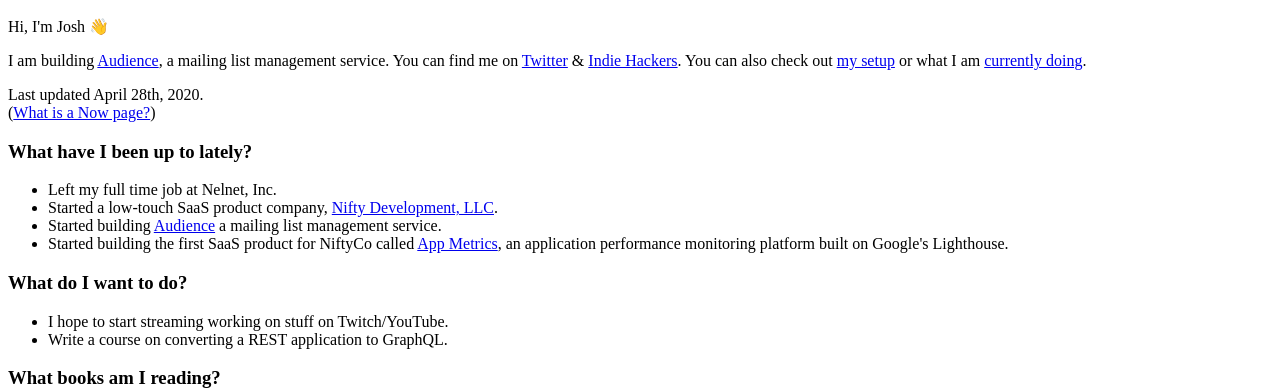
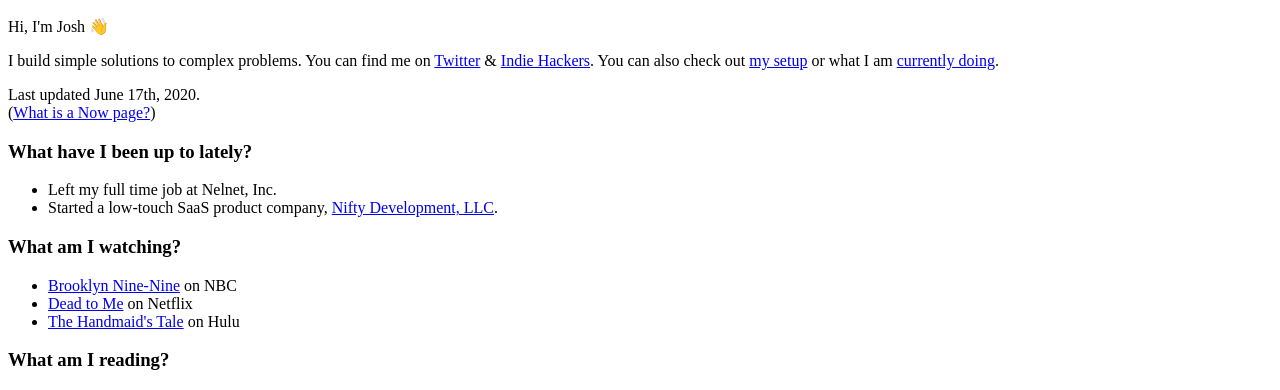
Before and after one commit to joshmanders/.com, a Gatsby site: page /now in a window 1280 px wide. Shown: the part 383-773 px from the top of the page. Built offline with nearby package versions, Linux system fonts and the light colour scheme; Gatsby itself is replaced by a stand-in of ours; some packages are replaced by stand-ins of ours.

Commit message:
fixes and updates

```diff
--- a/gatsby-node.js
+++ b/gatsby-node.js
@@ -9,7 +9,7 @@
     resolve(
       graphql(`
         query GetBlogPosts {
-          posts: allMarkdownRemark(sort: { fields: [fields___slug], order: DESC }) {
+          posts: allMarkdownRemark(sort: { fields: [frontmatter___date], order: DESC }) {
             edges {
               node {
                 fields {
--- a/src/components/Bio.tsx
+++ b/src/components/Bio.tsx
@@ -38,15 +38,7 @@
     <div className="flex-1 leading-relaxed md:text-lg">
       <p className="text-2xl">Hi, I&apos;m Josh 👋</p>
       <p>
-        I am building{' '}
-        <a
-          href="https://startaudience.com"
-          title="Connect with your Audience"
-          className="border-b-2 border-audience hover:text-audience"
-        >
-          Audience
-        </a>
-        , a mailing list management service. You can find me on{' '}
+        I build simple solutions to complex problems. You can find me on{' '}
         <a
           href="https://twitter.com/joshmanders"
           title="Me on Twitter"
--- a/src/components/Shell.tsx
+++ b/src/components/Page.tsx
@@ -3,19 +3,18 @@
 import 'tailwindcss/tailwind.css';
 import 'typeface-noto-serif';
 
-interface MetaProps {
-  title: string;
-  description: string;
-  slug: string;
-}
-interface ShellProps {
-  meta?: MetaProps;
+type PageProps = {
+  title?: string;
+  description?: string;
+  slug?: string;
   children: JSX.Element | JSX.Element[];
-}
+};
 
-export const Shell: FunctionComponent<ShellProps> = ({
+export const Page: FunctionComponent<PageProps> = ({
+  title,
+  description = 'From the mind of Josh Manders',
+  slug = '/',
   children,
-  meta: { title = 'Thoughts, Stories & Ideas', description = 'From the mind of Josh Manders', slug = '/' } = {},
 }) => {
   return (
     <Fragment>
@@ -29,6 +28,7 @@
           prefix="og: http://ogp.me/ns# fb: http://ogp.me/ns/fb# article: http://ogp.me/ns/article#"
           lang="en"
         />
+        <title>{title}</title>
         <meta name="description" content={description} />
         <link rel="icon" href="https://github.com/joshmanders.png" />
         <meta itemProp="name" content={title} />
--- a/src/components/index.ts
+++ b/src/components/index.ts
@@ -1,3 +1,3 @@
 export * from './Post';
-export * from './Shell';
+export * from './Page';
 export * from './Bio';
--- a/src/pages/now.tsx
+++ b/src/pages/now.tsx
@@ -1,19 +1,13 @@
 import React, { FunctionComponent, Fragment } from 'react';
-import { Shell, LargeBio } from '../components';
+import { Page, LargeBio } from '../components';
 import { Link } from 'gatsby';
-import Helmet from 'react-helmet';
 
-const NowPage: FunctionComponent = () => (
+const Now: FunctionComponent = () => (
   <Fragment>
-    <Helmet>
-      <title>What have I been up to lately?</title>
-    </Helmet>
-    <Shell
-      meta={{
-        title: 'What have I been up to lately?',
-        description: 'What I am focused on at this point in my life.',
-        slug: 'now',
-      }}
+    <Page
+      title="What have I been up to lately?"
+      description="What I am focused on at this point in my life."
+      slug="now"
     >
       <h1 className="mb-8 text-2xl font-semibold md:text-5xl">
         <Link to="/" title="Go back">
@@ -23,7 +17,7 @@
       <LargeBio />
       <section>
         <div className="mb-4 text-sm">
-          Last updated April 28th, 2020. <br className="md:hidden" />(
+          Last updated June 17th, 2020. <br className="md:hidden" />(
           <a
             href="http://nownownow.com/about"
             title="What is a Now page?"
@@ -43,39 +37,42 @@
             </a>
             .
           </li>
-          <li className="mb-4">
-            Started building{' '}
-            <a
-              href="https://github.com/aniftyco/audience"
-              title="Connect with your Audience"
-              className="border-b-2 border-audience hover:text-audience"
-            >
-              Audience
-            </a>{' '}
-            a mailing list management service.
-          </li>
-          <li className="mb-4 line-through">
-            Started building the first SaaS product for NiftyCo called{' '}
-            <a
-              href="https://appmetrics.co"
-              title="App Metrics - Application Performance Monitoring"
-              className="border-b-2 border-appmetrics hover:text-appmetrics"
-            >
-              App Metrics
-            </a>
-            , an application performance monitoring platform built on Google&apos;s Lighthouse.
-          </li>
         </ul>
-        <h3 className="mb-4 text-xl font-semibold md:text-3xl">What do I want to do?</h3>
-        <ul className="mb-12 leading-relaxed list-disc list-inside md:text-xl md:mb-20">
-          <li className="mb-4">I hope to start streaming working on stuff on Twitch/YouTube.</li>
-          <li className="mb-4">Write a course on converting a REST application to GraphQL.</li>
-        </ul>
-        <h3 className="mb-4 text-xl font-semibold md:text-3xl">What books am I reading?</h3>
+        <h3 className="mb-4 text-xl font-semibold md:text-3xl">What am I watching?</h3>
         <ul className="mb-12 leading-relaxed list-disc list-inside md:text-xl md:mb-20">
           <li className="mb-4">
             <a
-              href="https://www.amazon.com/gp/product/0307465357/ref=as_li_qf_asin_il_tl?ie=UTF8&tag=joshmanders-20&creative=9325&linkCode=as2&creativeASIN=0307465357&linkId=891d1b4f5857063b301cb0717af021eb"
+              href="https://www.imdb.com/title/tt7604970/"
+              className="border-b-2 border-joshmanders hover:text-joshmanders"
+            >
+              Brooklyn Nine-Nine
+            </a>{' '}
+            on <span className="italics">NBC</span>
+          </li>
+          <li className="mb-4">
+            <a
+              href="https://www.imdb.com/title/tt8064302/"
+              className="border-b-2 border-joshmanders hover:text-joshmanders"
+            >
+              Dead to Me
+            </a>{' '}
+            on <span className="italics">Netflix</span>
+          </li>
+          <li className="mb-4">
+            <a
+              href="https://www.imdb.com/title/tt5834204/"
+              className="border-b-2 border-joshmanders hover:text-joshmanders"
+            >
+              The Handmaid&apos;s Tale
+            </a>{' '}
+            on <span className="italics">Hulu</span>
+          </li>
+        </ul>
+        <h3 className="mb-4 text-xl font-semibold md:text-3xl">What am I reading?</h3>
+        <ul className="mb-12 leading-relaxed list-disc list-inside md:text-xl md:mb-20">
+          <li className="mb-4">
+            <a
+              href="https://www.amazon.com/gp/product/0307465357/"
               className="border-b-2 border-joshmanders hover:text-joshmanders"
             >
               The 4-Hour-Work-Week
@@ -84,7 +81,7 @@
           </li>
           <li className="mb-4">
             <a
-              href="https://www.amazon.com/gp/product/1492180742/ref=as_li_tl?ie=UTF8&camp=1789&creative=9325&creativeASIN=1492180742&linkCode=as2&tag=joshmanders-20&linkId=929899b497fdf76d78fe2922cf183e4d"
+              href="https://www.amazon.com/gp/product/1492180742/"
               className="border-b-2 border-joshmanders hover:text-joshmanders"
             >
               The Mom Test - How to talk to customers
@@ -93,19 +90,16 @@
           </li>
           <li className="mb-4">
             <a
-              href="https://www.amazon.com/gp/product/B003YH9MMI/ref=as_li_tl?ie=UTF8&tag=joshmanders-20&camp=1789&creative=9325&linkCode=as2&creativeASIN=B003YH9MMI&linkId=dc0b2049b95053f8ee3dc993d1bbcc10"
+              href="https://www.amazon.com/gp/product/B003YH9MMI/"
               className="border-b-2 border-joshmanders hover:text-joshmanders"
             >
               Start Small, Stay Small
             </a>{' '}
             by <span className="italic">Rob Walling</span>
           </li>
-        </ul>
-        <h3 className="mb-4 text-xl font-semibold md:text-3xl">What books do I have left to read?</h3>
-        <ul className="leading-relaxed list-disc list-inside md:text-xl">
           <li className="mb-4">
             <a
-              href="https://www.amazon.com/gp/product/0143126563/ref=as_li_tl?ie=UTF8&tag=joshmanders-20&camp=1789&creative=9325&linkCode=as2&creativeASIN=0143126563&linkId=327ccff351cc6e87a562ed1a2151d88f"
+              href="https://www.amazon.com/gp/product/0143126563/"
               className="border-b-2 border-joshmanders hover:text-joshmanders"
             >
               Getting Things Done
@@ -114,7 +108,7 @@
           </li>
           <li className="mb-4">
             <a
-              href="https://www.amazon.com/gp/product/014310960X/ref=as_li_tl?ie=UTF8&camp=1789&creative=9325&creativeASIN=014310960X&linkCode=as2&tag=joshmanders-20&linkId=5d3ac67f23b49c148cfe8bd5c463e616"
+              href="https://www.amazon.com/gp/product/014310960X/"
               className="border-b-2 border-joshmanders hover:text-joshmanders"
             >
               Small Giants
@@ -123,7 +117,7 @@
           </li>
           <li className="mb-4">
             <a
-              href="https://www.amazon.com/gp/product/1544502583/ref=as_li_tl?ie=UTF8&tag=joshmanders-20&camp=1789&creative=9325&linkCode=as2&creativeASIN=1544502583&linkId=76062d19a7552d4e152d50d84e106b2b"
+              href="https://www.amazon.com/gp/product/1544502583/"
               className="border-b-2 border-joshmanders hover:text-joshmanders"
             >
               Stand For Something
@@ -132,7 +126,7 @@
           </li>
           <li className="mb-4">
             <a
-              href="https://www.amazon.com/gp/product/1328972356/ref=as_li_tl?ie=UTF8&tag=joshmanders-20&camp=1789&creative=9325&linkCode=as2&creativeASIN=1328972356&linkId=027632e5edeaf4ae0f3383c9a6be1958"
+              href="https://www.amazon.com/gp/product/1328972356/"
               className="border-b-2 border-joshmanders hover:text-joshmanders"
             >
               Company of One
@@ -141,7 +135,7 @@
           </li>
           <li className="mb-4">
             <a
-              href="https://www.amazon.com/gp/product/0578012812/ref=as_li_tl?ie=UTF8&tag=joshmanders-20&camp=1789&creative=9325&linkCode=as2&creativeASIN=0578012812&linkId=ce426d3db8de27b8e9cdc86cedd16714"
+              href="https://www.amazon.com/gp/product/0578012812/"
               className="border-b-2 border-joshmanders hover:text-joshmanders"
             >
               Getting Real
@@ -150,7 +144,7 @@
           </li>
           <li className="mb-4">
             <a
-              href="https://www.amazon.com/gp/product/0062874780/ref=as_li_tl?ie=UTF8&tag=joshmanders-20&camp=1789&creative=9325&linkCode=as2&creativeASIN=0062874780&linkId=661e680d2db719dbc01c5faa89d9dbd2"
+              href="https://www.amazon.com/gp/product/0062874780/"
               className="border-b-2 border-joshmanders hover:text-joshmanders"
             >
               It Doesn&apos;t Have To Be Crazy At Work
@@ -159,7 +153,7 @@
           </li>
           <li className="mb-4">
             <a
-              href="https://www.amazon.com/gp/product/0804137501/ref=as_li_tl?ie=UTF8&tag=joshmanders-20&camp=1789&creative=9325&linkCode=as2&creativeASIN=0804137501&linkId=3c32ce7ff2bb087720f0bca5351eb752"
+              href="https://www.amazon.com/gp/product/0804137501/"
               className="border-b-2 border-joshmanders hover:text-joshmanders"
             >
               Remote
@@ -168,7 +162,7 @@
           </li>
           <li className="mb-4">
             <a
-              href="https://www.amazon.com/gp/product/0307463745/ref=as_li_tl?ie=UTF8&tag=joshmanders-20&camp=1789&creative=9325&linkCode=as2&creativeASIN=0307463745&linkId=d16621045e51bea7675a595db65cf8f4"
+              href="https://www.amazon.com/gp/product/0307463745/"
               className="border-b-2 border-joshmanders hover:text-joshmanders"
             >
               Rework
@@ -177,8 +171,8 @@
           </li>
         </ul>
       </section>
-    </Shell>
+    </Page>
   </Fragment>
 );
 
-export default NowPage;
+export default Now;
```
Also changed, not shown: package.json (+4 -5 lines), src/components/Post.tsx (+5 -9 lines), src/pages/404.tsx (+3 -9 lines), src/pages/index.tsx (+9 -9 lines), src/pages/uses.tsx (+5 -15 lines), 2 other files.
